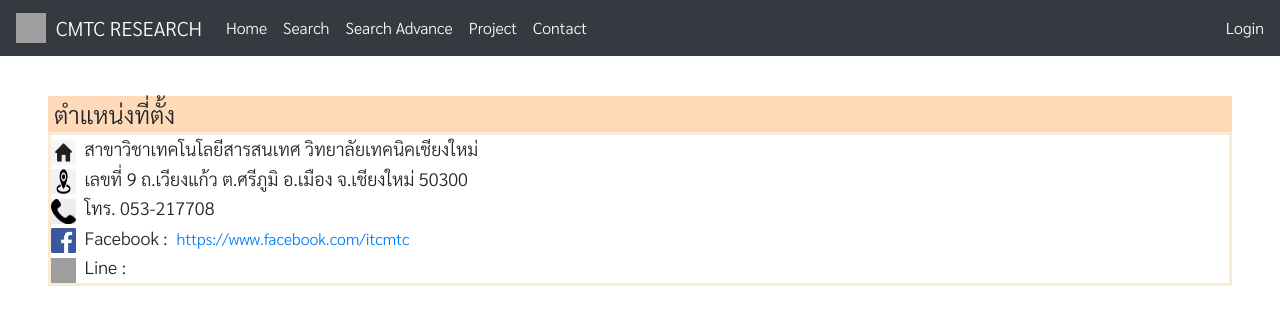
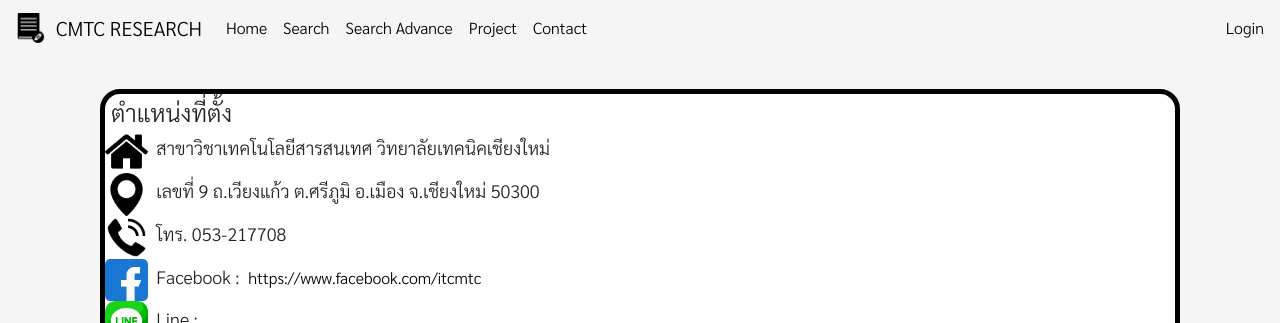
Before and after one commit to Boorana12/Project, a PHP site: page /ContactPage/Contact.php in a window 1280 px wide. Shown: the top 323 px of the page. Run offline with PHP 8.4, Linux system fonts and the light colour scheme; grey boxes are pictures that could not be loaded.

Commit message:
update 1

```diff
--- a/ContactPage/Contact.php
+++ b/ContactPage/Contact.php
@@ -22,7 +22,6 @@ include_once "../Connection/db.php";
     <style>
     body {
         font-family: 'Sarabun', sans-serif;
-
     }
 
     #gridLeft {
@@ -47,6 +46,13 @@ include_once "../Connection/db.php";
         border-color: #FAEBD7;
         border-style: solid;
     }
+
+    div.card {
+        border-radius: 20px;
+        border-color: black;
+        border-width: 5px;
+
+    }
     </style>
 </head>
 
@@ -54,38 +60,35 @@ include_once "../Connection/db.php";
     <?php
 require("../layout/navbar.php");
 ?>
-    <div class="container-fluid">
-        <div class="row">
+    <div class="container">
         <!--------------- ส่วนเนื้อหา -------------->
-            <main role="main" class="col-md-9 ml-sm-auto col-lg-12 px-md-5">
-                <p><br></p>
-                <div class="justify-content-between" style="background-color:#FFDAB9;">
+        <div class="container" style="padding-top: 3%;">
+            <div class="card">
+                <div class="justify-content-between">
                     <font size="5">&nbsp;ตำแหน่งที่ตั้ง</font>
                 </div>
-
-                <p class="contact" style="background:#FFFFFF !important">
-                    <img src="../img/logohouse.jpg" width="25" height="25">
+                <p class="" style="background:#FFFFFF !important ">
+                    <img src="../img/home.png" width="4%" height="4%">
                     <font size="4">&nbsp;สาขาวิชาเทคโนโลยีสารสนเทศ วิทยาลัยเทคนิคเชียงใหม่ </font><br>
-                    <img src="../img/logomap.png" width="25" height="25">
+                    <img src="../img/location-pin.png" width="4%" height="4%">
                     <font size="4">&nbsp;เลขที่ 9 ถ.เวียงแก้ว ต.ศรีภูมิ อ.เมือง จ.เชียงใหม่ 50300</font><br>
-                    <img src="../img/logophone.jpg" width="25" height="25">
+                    <img src="../img/telephone-call.png" width="4%" height="4%">
                     <font size="4">&nbsp;โทร. 053-217708</font><br>
-                    <img src="../img/logofacebook.png" width="25" height="25">
+                    <img src="../img/facebook.png" width="4%" height="4%">
                     <font size="4">&nbsp;Facebook :&nbsp; </font> <a
                         href="https://www.facebook.com/itcmtc">https://www.facebook.com/itcmtc</a><br>
-                    <img src="../img/logoline.png" width="25" height="25">
+                    <img src="../img/line.png" width="4%" height="4%">
                     <font size="4">&nbsp;Line :</font><br>
                 </p>
+            </div>
             <br>
             <div style="display:flex;justify-content:center;align-items:center; ">
                 <iframe width="100%" height="500" frameborder="0" style="border:0;"
                     src="https://www.google.com/maps/embed/v1/place?q=place_id:ChIJ3wrYcZo62jARFiQFxX9lH-Q&key=AIzaSyAh1K7tMB3zP1wn8kGXBVpAxJPC4VoTr_4"
                     allowfullscreen></iframe>
             </div>
-            </main>
         </div>
     </div>
-
 
     <!-- Optional JavaScript -->
     <!-- jQuery first, then Popper.js, then Bootstrap JS -->
--- /dev/null
+++ b/css/navbar.css
@@ -0,0 +1,3 @@
+nav.a {
+    background-color: black;
+}
--- /dev/null
+++ b/layout/logoweb.php
@@ -0,0 +1,3 @@
+<head>
+    <link rel="icon" href="../img/project.png">
+</head>
--- a/layout/navbar.php
+++ b/layout/navbar.php
@@ -1,10 +1,124 @@
+<head>
+    <title>IT CMTC RESEARCH</title>
+    <!-- Required meta tags -->
+    <meta charset="utf-8">
+    <meta name="viewport" content="width=device-width, initial-scale=1, shrink-to-fit=no">
+
+    <!-- Bootstrap CSS -->
+    <link href="assets/dist/css/bootstrap.min.css" rel="stylesheet">
+    <link href="https://fonts.googleapis.com/css2?family=Sarabun:wght@200;300&display=swap" rel="stylesheet">
+    <link rel="stylesheet" href="https://stackpath.bootstrapcdn.com/bootstrap/4.4.1/css/bootstrap.min.css"
+        integrity="sha384-Vkoo8x4CGsO3+Hhxv8T/Q5PaXtkKtu6ug5TOeNV6gBiFeWPGFN9MuhOf23Q9Ifjh" crossorigin="anonymous">
+    <link rel="canonical" href="https://getbootstrap.com/docs/4.5/examples/dashboard/">
+
+    <style>
+    body {
+        font-family: 'Sarabun', sans-serif;
+        background-color: whitesmoke;
+    }
+
+    #gridLeft {
+        margin-left: 50px;
+        padding-top: 20px;
+    }
+
+    #gridRight {
+        margin-left: 50px;
+        padding-top: 20px;
+    }
+
+    #gridLeftTopic {
+        margin-left: 50px;
+    }
+
+    #gridRightDetail {
+        margin-left: 50px;
+    }
+
+    a {
+        color: black;
+    }
+
+    a ::after {
+        color: black;
+    }
+
+    nav {
+        background-color: whitesmoke;
+    }
+    .navbar-toggler {
+    border: 0 !important;
+}
+
+.navbar-toggler:focus,
+.navbar-toggler:active,
+.navbar-toggler-icon:focus {
+    outline: none !important;
+    box-shadow: none !important;
+    border: 0 !important;
+}
+
+/* Lines of the Toggler */
+.toggler-icon{
+    width: 30px;
+    height: 3px;
+    background-color: #e74c3c;
+    display: block;
+    transition: all 0.2s;
+}
+
+/* Adds Space between the lines */
+.middle-bar{
+    margin: 5px auto;
+}
+
+/* State when navbar is opened (START) */
+.navbar-toggler .top-bar {
+    transform: rotate(45deg);
+    transform-origin: 10% 10%;
+}
+
+.navbar-toggler .middle-bar {
+    opacity: 0;
+    filter: alpha(opacity=0);
+}
+
+.navbar-toggler .bottom-bar {
+    transform: rotate(-45deg);
+    transform-origin: 10% 90%;
+}
+/* State when navbar is opened (END) */
+
+/* State when navbar is collapsed (START) */
+.navbar-toggler.collapsed .top-bar {
+    transform: rotate(0);
+}
+
+.navbar-toggler.collapsed .middle-bar {
+    opacity: 1;
+    filter: alpha(opacity=100);
+}
+
+.navbar-toggler.collapsed .bottom-bar {
+    transform: rotate(0);
+}
+/* State when navbar is collapsed (END) */
+
+/* Color of Toggler when collapsed */
+.navbar-toggler.collapsed .toggler-icon {
+    background-color: #777777;
+}
+    </style>
+</head>
 <!-- แถบ Navigation Bar ส่วนหัว -->
- <nav class="navbar navbar-expand-lg navbar-dark bg-dark">
-     <img src="../img/itcmtc.png" width="30" height="30">
-     <a class="navbar-brand" href="../index.php">&nbsp; CMTC RESEARCH</a>
-     <button class="navbar-toggler" type="button" data-toggle="collapse" data-target="#navbarText"
+<nav class="navbar navbar-expand-lg ">
+    <img src="../img/task.png" width="30" height="30">
+    <a class="navbar-brand" href="../HomePage/Homepage.php">&nbsp; CMTC RESEARCH</a>
+    <button class="navbar-toggler collapsed" type="button" data-toggle="collapse" data-target="#navbarText"
         aria-controls="navbarText" aria-expanded="false" aria-label="Toggle navigation">
-         <span class="navbar-toggler-icon"></span>
+        <span class="toggler-icon top-bar"></span>
+        <span class="toggler-icon middle-bar"></span>
+        <span class="toggler-icon bottom-bar"></span>
     </button>
     <div class="collapse navbar-collapse" id="navbarText">
         <ul class="navbar-nav mr-auto">
```
Also changed, not shown: HomePage/Homepage.php (+0 -40 lines), img/facebook.png (added), img/home.png (added), img/line.png (added), img/location-pin.png (added), img/menu.png (added), img/project.png (added), img/task.png (added), img/telephone-call.png (added). Lines whose indentation alone changed are shown as unchanged.
